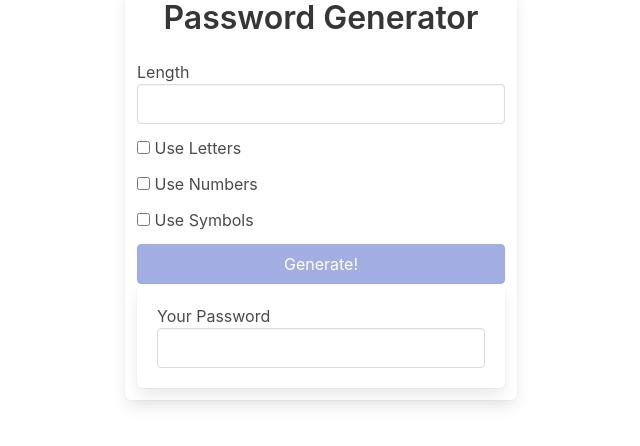
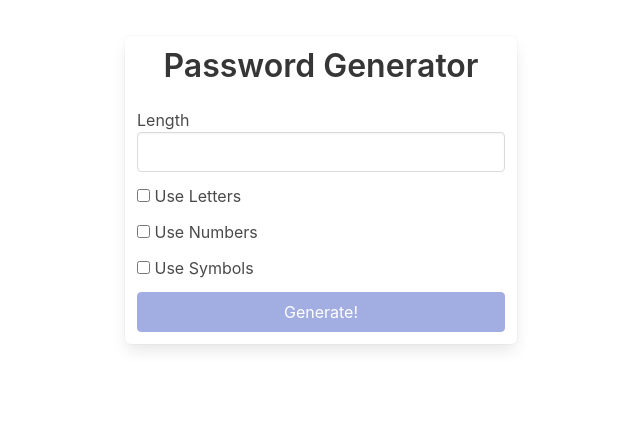
Before and after one commit to Cook1619/NG-Password-Generator, an Angular app: page / in a window 1280 px wide. Shown: the top 446 px of the page, without its empty margins (319-959 px from the left). Built offline with nearby package versions, Linux system fonts and the light colour scheme.

Commit message:
Adding structural directive

```diff
--- a/src/app/app.component.html
+++ b/src/app/app.component.html
@@ -1,4 +1,4 @@
-<div class="container">
+<div class="container mt-6">
   <div class="columns is-centered">
     <div class="box column is-one-third">
       <h1 class="title has-text-centered">Password Generator</h1>
@@ -41,7 +41,7 @@
         Generate!
       </button>
 
-      <div class="box">
+      <div class="box" *ngIf="password">
         <label>Your Password</label>
         <input class="input" [value]="password" />
       </div>
```
